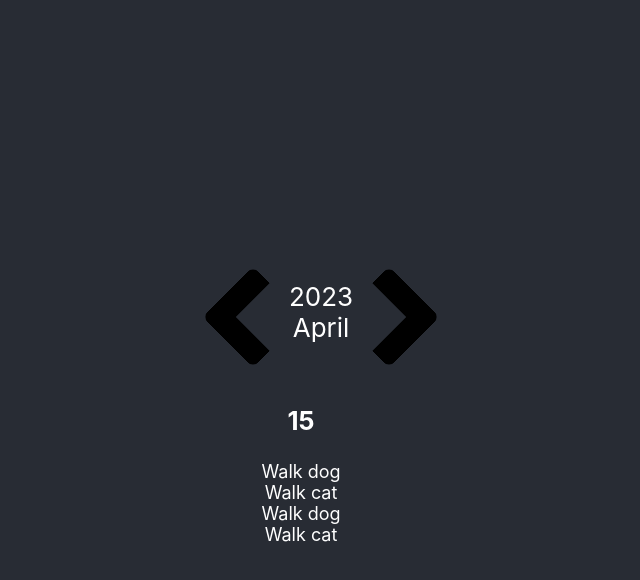
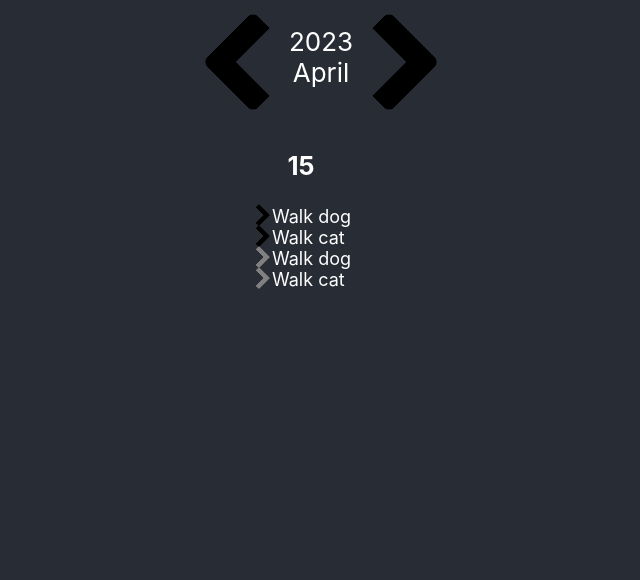
Before and after one commit to FormerlyZeroCool/ReactCalendar, a React (Create React App) app in the folder react-calendar/: page / in a window 1280 px wide. Shown: the top 580 px of the page, without its empty margins (339-979 px from the left). Built offline with nearby package versions, Linux system fonts and the light colour scheme.

Commit message:
Add sub events on days, and hook to control whether they are hidden

```diff
--- a/react-calendar/src/App.css
+++ b/react-calendar/src/App.css
@@ -19,7 +19,6 @@
   display: flex;
   flex-direction: column;
   align-items: center;
-  justify-content: center;
   font-size: calc(10px + 2vmin);
   color: white;
 }
@@ -59,10 +58,31 @@
 
   border-radius: 1vmin;
 }
+.small-arrow {
+  background-color: transparent;
+  border: solid black;
+  border-width: 0 0.7vmin 0.7vmin 0;
+  display: inline-block;
+  padding: 0.7vmin;
+
+  border-radius: 0.2vmin;
+}
+.small-grayed-arrow {
+  background-color: transparent;
+  border: solid gray;
+  border-width: 0 0.7vmin 0.7vmin 0;
+  display: inline-block;
+  padding: 0.7vmin;
+  border-radius: 0.2vmin;
+}
 
 .right {
   transform: rotate(-45deg);
   -webkit-transform: rotate(-45deg);
+}
+.down {
+  transform: rotate(180);
+  -webkit-transform: rotate(180);
 }
 
 .left {
@@ -72,7 +92,21 @@
 
 .event {
   font-size: calc(10px + 1vmin);
+  text-align: justify;
+}
+.sub-event {
+  font-size: calc(5px + 1vmin);
+  text-align: left;
+  padding: auto;
+  margin-left: 1vmin;
+}
+.hidden {
+  display:none
 }
 .day {
   font-size: calc(10px + 1.5vmin);
 }
+.small-spacer {
+  display: inline-block;
+  width: 0.6vmin;
+}
--- a/react-calendar/src/App.js
+++ b/react-calendar/src/App.js
@@ -1,7 +1,7 @@
 import React, { useEffect, useState, useRef } from "react";
 import logo from './logo.svg';
 import './App.css';
-import {now, month_lookup, events} from './utils.js';
+import {now, month_lookup, get_first_of_month_time, events} from './utils.js';
 import Day from './Day.js'
 /*
 interface props {
@@ -9,10 +9,21 @@ interface props {
     time:number //ms since 1970
 }
 */
-
+class ViewType {
+  constructor(total_days, per_row_days = 5)
+  {
+    this.total_days = total_days;
+    this.per_row_days = per_row_days;
+  }
+};
 function App() {
+  const first_of_month = get_first_of_month_time();
+  const [week, setWeek] = useState(first_of_month + Math.floor(now().getDate() / 7))
   const [month, setMonth] = useState(now().getMonth());
   const [year, setYear] = useState(now().getFullYear());
+  const [viewType, setViewType] = useState(new ViewType(5, 5));
+  const days = new Array(viewType.total_days).fill(0, 0, viewType.total_days).map((val, i) => i + week * 7);
+  console.log(days)
   return (
     <div className="App">
       <header className="App-header">
--- a/react-calendar/src/Day.js
+++ b/react-calendar/src/Day.js
@@ -3,19 +3,21 @@ import Event from './Event.js'
 /*
 interface Event {
     description:string;
+    sub_events:string[]
+    show_sub_events:boolean
     time:number; //ms since 1970
 
 }
 interface props {
     date:Date;
-    events:string[];
+    events:Event[];
 }
 */
 let event_guid = 0;
 export default function Day(props)
 {
     const events = props.events.map(event => {
-        return <Event description={event.description} key={event_guid++}/>
+        return <Event show_sub_events={false} description={event.description} sub_events={event.sub_events} key={event_guid++}/>
     });
     return (
         <div className="day">
--- a/react-calendar/src/Event.js
+++ b/react-calendar/src/Event.js
@@ -1,19 +1,36 @@
 import React, { useEffect, useState, useRef } from "react";
+import SubEvent from "./SubEvent";
 
 /*
 interface props {
     description:string
+    sub_events:string[]
+    show_sub_events:boolean
     time:number //ms since 1970
 }
 */
 
-
+let sub_event_id = 0;
 export default function Event(props)
 {
-
+    const [showing, setShowing] = useState(props.show_sub_events);
+    const sub_events = props.sub_events.map(se => {
+        return <SubEvent description={se} visible={showing} key={sub_event_id++} />
+    });
+    let collapse_arrow = <div className="small-grayed-arrow right" ></div>;
+    if(sub_events.length > 0)
+    {
+        if(showing)
+            collapse_arrow = <div className="small-arrow down"></div>;
+        else
+            collapse_arrow = <div className="small-arrow right"></div>
+    }
     return (
-        <div className="event">
+        <div className="event" onClick={() => setShowing(!showing)}>
+            {collapse_arrow}
+            <span className="small-spacer"></span>
             {props.description}
+            <div className="sub-event">{sub_events}</div>
         </div>
     );
 }
--- /dev/null
+++ b/react-calendar/src/SubEvent.js
@@ -0,0 +1,17 @@
+import React, { useEffect, useState, useRef } from "react";
+
+/*
+interface props {
+    description:string
+}
+*/
+
+
+export default function SubEvent(props)
+{
+    return (
+        <div className={props.visible ? "sub-event" : "hidden"}>
+            {props.description}
+        </div>
+    );
+}
--- a/react-calendar/src/utils.js
+++ b/react-calendar/src/utils.js
@@ -1,18 +1,32 @@
 export const events = [
     {
       description:"Walk dog",
+      sub_events: [
+        "Put on leash",
+        "Open door",
+        "Walk",
+        "Pickup Poo"
+      ],
       time: Date.now() + (24 * 60 * 60 * 1000)
     },
     {
       description:"Walk cat",
+      sub_events: [
+        "Put on leash",
+        "muzzle cat",
+        "Walk",
+        "Pickup Sandy Poo"
+      ],
       time: Date.now() + (25 * 60 * 60 * 1000)
     },
     {
       description:"Walk dog",
+      sub_events: [],
       time: Date.now() + (2 * 24 * 60 * 60 * 1000)
     },
     {
       description:"Walk cat",
+      sub_events: [],
       time: Date.now() + (2 * 25 * 60 * 60 * 1000)
     }
   ];
```
